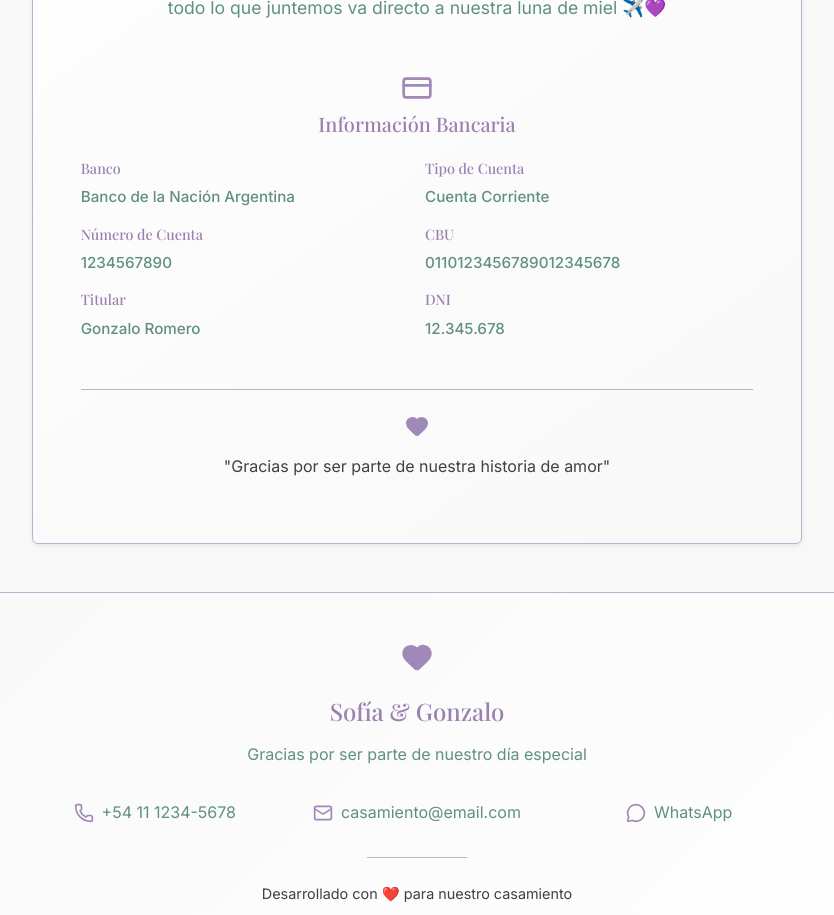
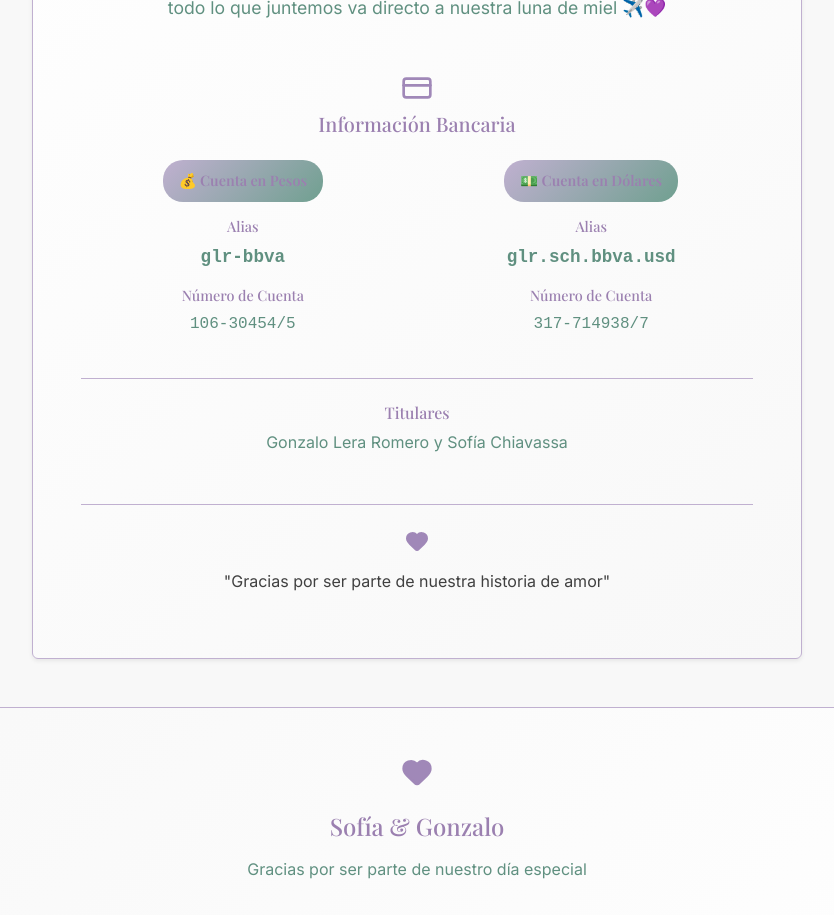
Before and after one commit to gleraromero/casamiento-sg, a React (Vite) app: page / in a window 1280 px wide. Shown: the part 4540-5455 px from the top of the page, without its empty margins (223-1057 px from the left). Built offline with nearby package versions, Linux system fonts and the light colour scheme; a web font is replaced by a local one.

Commit message:
feat: actualizar información bancaria con alias y cuentas específicas en pesos y dólares

```diff
--- a/src/components/Gifts.tsx
+++ b/src/components/Gifts.tsx
@@ -52,44 +52,64 @@ const Gifts: React.FC = () => {
                     <h5 className="font-serif text-purple mb-3">Información Bancaria</h5>
                   </div>
 
-                  <Row className="g-3">
+                  <Row className="g-4">
                     <Col md={6}>
-                      <div className="bank-detail">
-                        <h6 className="font-serif text-purple mb-2">Banco</h6>
-                        <p className="font-sans text-teal mb-0">Banco de la Nación Argentina</p>
+                      <div className="bank-detail text-center">
+                        <div className="currency-badge mb-3" style={{
+                          background: 'linear-gradient(135deg, var(--color-purple-light), var(--color-teal-light))',
+                          padding: '0.5rem 1rem',
+                          borderRadius: '20px',
+                          display: 'inline-block'
+                        }}>
+                          <span className="font-serif text-purple" style={{ fontSize: '0.9rem', fontWeight: '600' }}>
+                            💰 Cuenta en Pesos
+                          </span>
+                        </div>
+                        <div className="account-info">
+                          <h6 className="font-serif text-purple mb-2">Alias</h6>
+                          <p className="font-sans text-teal mb-3" style={{ fontSize: '1.1rem', fontWeight: '600', fontFamily: 'monospace' }}>
+                            glr-bbva
+                          </p>
+                          <h6 className="font-serif text-purple mb-2">Número de Cuenta</h6>
+                          <p className="font-sans text-teal mb-3" style={{ fontSize: '1rem', fontFamily: 'monospace' }}>
+                            106-30454/5
+                          </p>
+                        </div>
                       </div>
                     </Col>
+
                     <Col md={6}>
-                      <div className="bank-detail">
-                        <h6 className="font-serif text-purple mb-2">Tipo de Cuenta</h6>
-                        <p className="font-sans text-teal mb-0">Cuenta Corriente</p>
-                      </div>
-                    </Col>
-                    <Col md={6}>
-                      <div className="bank-detail">
-                        <h6 className="font-serif text-purple mb-2">Número de Cuenta</h6>
-                        <p className="font-sans text-teal mb-0">1234567890</p>
-                      </div>
-                    </Col>
-                    <Col md={6}>
-                      <div className="bank-detail">
-                        <h6 className="font-serif text-purple mb-2">CBU</h6>
-                        <p className="font-sans text-teal mb-0">0110123456789012345678</p>
-                      </div>
-                    </Col>
-                    <Col md={6}>
-                      <div className="bank-detail">
-                        <h6 className="font-serif text-purple mb-2">Titular</h6>
-                        <p className="font-sans text-teal mb-0">Gonzalo Romero</p>
-                      </div>
-                    </Col>
-                    <Col md={6}>
-                      <div className="bank-detail">
-                        <h6 className="font-serif text-purple mb-2">DNI</h6>
-                        <p className="font-sans text-teal mb-0">12.345.678</p>
+                      <div className="bank-detail text-center">
+                        <div className="currency-badge mb-3" style={{
+                          background: 'linear-gradient(135deg, var(--color-purple-light), var(--color-teal-light))',
+                          padding: '0.5rem 1rem',
+                          borderRadius: '20px',
+                          display: 'inline-block'
+                        }}>
+                          <span className="font-serif text-purple" style={{ fontSize: '0.9rem', fontWeight: '600' }}>
+                            💵 Cuenta en Dólares
+                          </span>
+                        </div>
+                        <div className="account-info">
+                          <h6 className="font-serif text-purple mb-2">Alias</h6>
+                          <p className="font-sans text-teal mb-3" style={{ fontSize: '1.1rem', fontWeight: '600', fontFamily: 'monospace' }}>
+                            glr.sch.bbva.usd
+                          </p>
+                          <h6 className="font-serif text-purple mb-2">Número de Cuenta</h6>
+                          <p className="font-sans text-teal mb-3" style={{ fontSize: '1rem', fontFamily: 'monospace' }}>
+                            317-714938/7
+                          </p>
+                        </div>
                       </div>
                     </Col>
                   </Row>
+
+                  <div className="text-center mt-4 pt-4" style={{ borderTop: '1px solid var(--color-purple-light)' }}>
+                    <h6 className="font-serif text-purple mb-2">Titulares</h6>
+                    <p className="font-sans text-teal mb-0" style={{ fontSize: '1rem' }}>
+                      Gonzalo Lera Romero y Sofía Chiavassa
+                    </p>
+                  </div>
                 </div>
 
                 <div className="text-center mt-5 pt-4" style={{ borderTop: '1px solid var(--color-purple-light)' }}>
```
